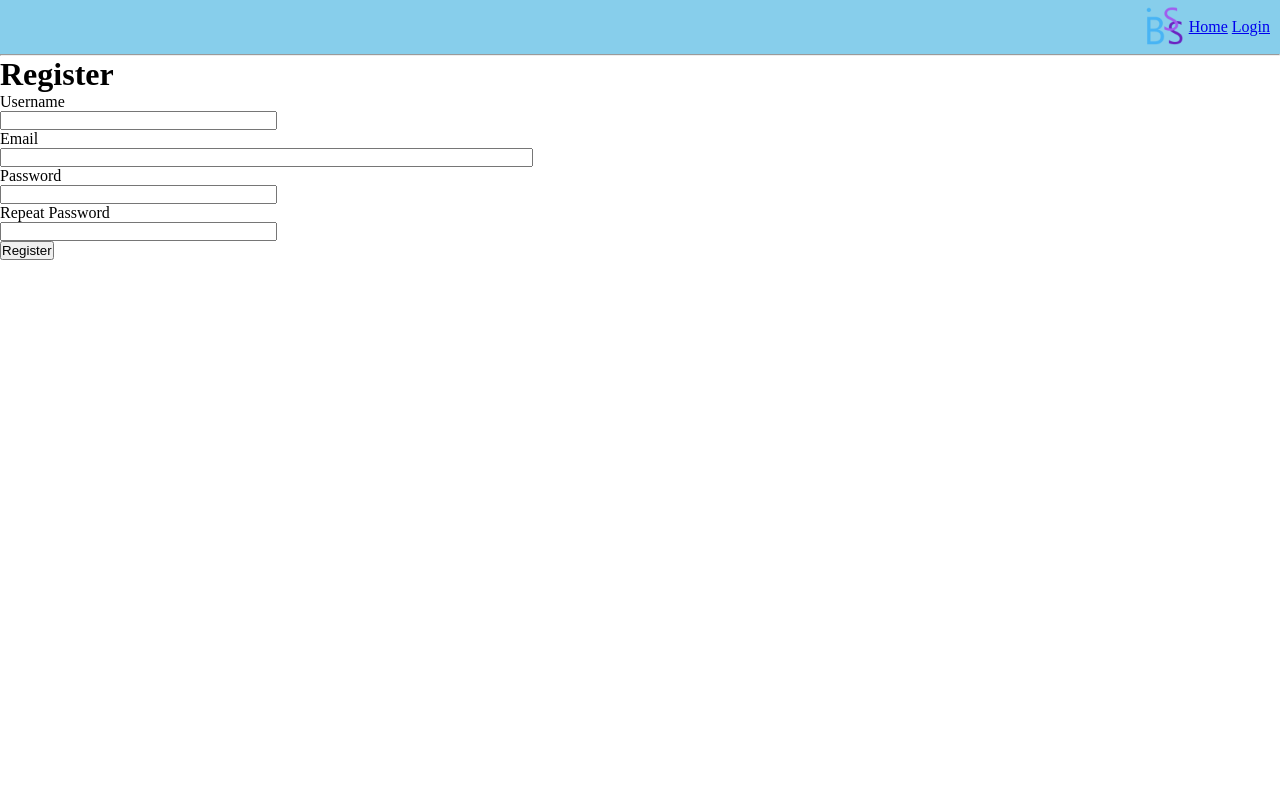
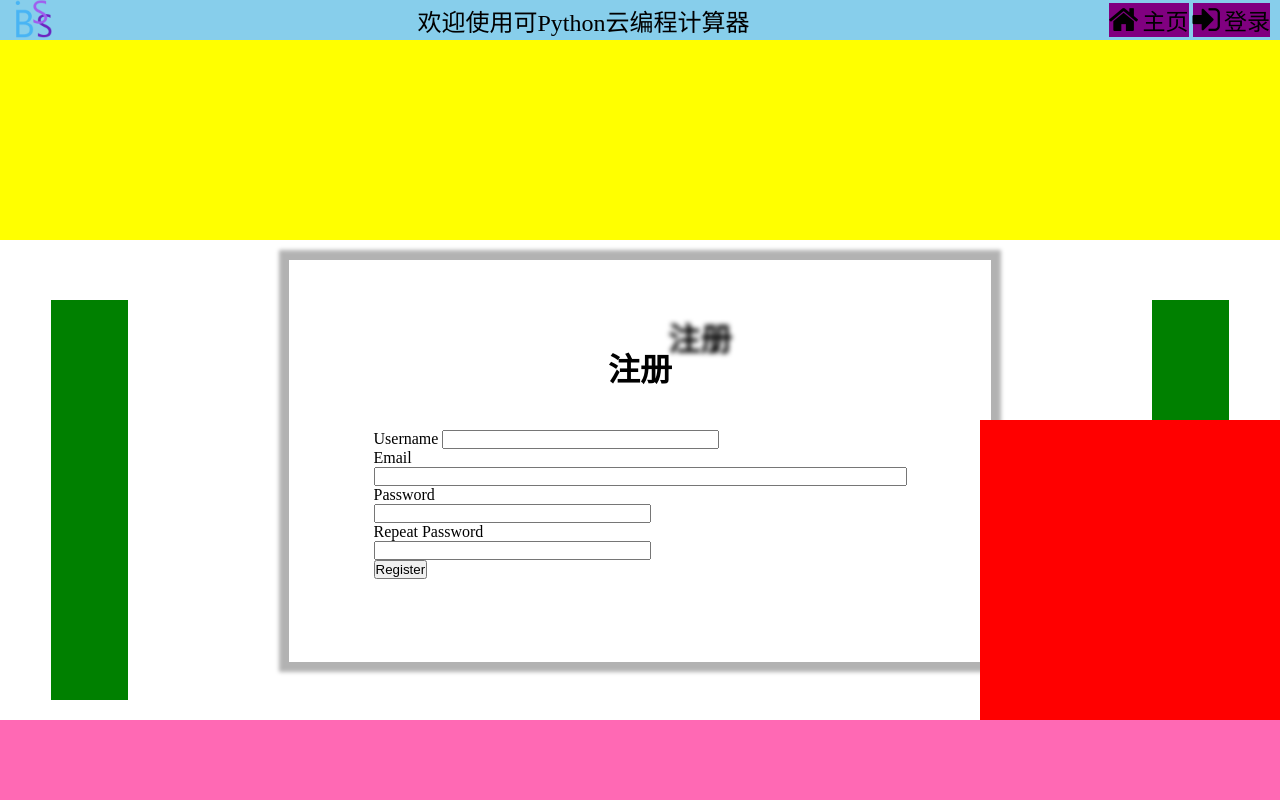
Before and after one commit to kxxt/microblog-myflasklearning, a Flask app: page /register in a window 1280 px wide. Run offline with Flask 2, Linux system fonts and the light colour scheme.

Commit message:
ghuiykfersdvc nbthj

```diff
--- a/app/static/css/base.css
+++ b/app/static/css/base.css
@@ -3,21 +3,91 @@
     width: fit-content;
 }
 
-.nav{
+.nav {
     display: flex;
-    justify-content: flex-end;
     position: sticky;
-    height: 54px;
+    height: 5%;
     background-color: #87ceeb;
     align-items: center;
+    /*flex-start : 头部开始
+      flex-end
+      center
+      space-around 评分剩余空间
+      space-between 两边贴边,再平分剩余空间*/
+    justify-content: space-between;
 }
 
-.navbar{
+.nav h1{
+    font-weight: 400;
+}
+
+.navbar {
     display: inline;
     float: right;
     margin-right: 10px;
 }
 
-.navbar li{
+.navbar li {
     display: inline;
 }
+
+.navbar > li > a > i {
+    vertical-align: middle;
+}
+
+.navbar > li > a > span {
+    vertical-align: middle;
+    font-size: 23px;
+}
+
+.navbar > li {
+    display: inline-block;
+    background-color: purple;
+}
+
+
+.banner {
+    height: 200px;
+    background-color: yellow;
+}
+
+.main {
+    width:  80%;
+    margin: 0 auto;
+}
+
+.side-ad {
+    position: fixed;
+    width: 6%;
+    height: 50%;
+    bottom: 100px;
+    background-color: green;
+}
+
+.bottom-right-ad {
+    position: fixed;
+    bottom: 80px;
+    right: 0;
+    width: 300px;
+    height: 300px;
+    background-color: red;
+}
+
+.bottom-ad {
+    position: fixed;
+    bottom: 0;
+    width: 100%;
+    height: 80px;
+    background-color: hotpink;
+}
+
+.left-ad {
+    right: 50%;
+
+    margin-right: 40%;
+}
+
+.right-ad {
+    left: 50%;
+    margin-left: 40%;
+}
--- /dev/null
+++ b/app/static/css/register.css
@@ -0,0 +1,23 @@
+.register-main {
+    margin-top: 20px;
+    display: flex;
+    justify-content: center;
+    align-items: center;
+    /*background-color: pink;*/
+}
+
+.register-box {
+    display: flex;
+    justify-content: center;
+    flex-direction: column;
+    align-items: center;
+    width: 600px;
+    height: 300px;
+    box-shadow: 0 0 4px 10px rgba(0,0,0,.3);
+    padding: 5%;
+}
+
+.register-box h1 {
+    margin-bottom: 40px;
+    text-shadow: 60px -30px 5px black;
+}
--- a/app/static/css/style.css
+++ b/app/static/css/style.css
@@ -5,6 +5,16 @@
 
 li {
     list-style: none;
+}
+
+a {
+    text-decoration: none;
+    color: black;
+}
+
+a:hover {
+    /*text-decoration: underline;*/
+    color: dodgerblue;
 }
 
 .logo {
@@ -16,5 +26,8 @@ li {
     width: 48px;
     height: 48px;
     vertical-align: middle;
+}
 
+.fa--mid {
+    vertical-align: middle;
 }
--- a/app/templates/base.html
+++ b/app/templates/base.html
@@ -9,29 +9,53 @@
     {% else %}
         <title>Welcome to blog</title>
     {% endif %}
+    {% block head %}
+    {% endblock %}
 </head>
 <body>
 <nav class="nav">
+    <nav>
         <span class="logo"></span>
+    </nav>
+    <h1>
+        欢迎使用可Python云编程计算器
+    </h1>
+    <nav>
         <ul class="navbar">
             <li>
-            <a href="{{ url_for('index') }}">Home</a>
+                <a href="{{ url_for('index') }}">
+                    <i class="fa fa-home fa-2x"></i>
+                    <span>主页</span>
+                </a>
             </li>
             {% if current_user.is_anonymous %}
                 <li>
-                <a href="{{ url_for('login') }}">Login</a>
+                    <a href="{{ url_for('login') }}">
+                        <i class="fa fa-sign-in fa-2x"></i>
+                        <span>登录</span>
+                    </a>
                 </li>
             {% else %}
                 <li>
-                <a href="{{ url_for('user',username=current_user.username) }}">Profile</a>
+                    <a href="{{ url_for('user',username=current_user.username) }}">
+                        <i class="fa fa-user fa-2x"></i>
+                        <span>我的</span>
+                    </a>
                 </li>
                 <li>
-                <a href="{{ url_for('logout') }}">Logout</a>
+                    <a href="{{ url_for('logout') }}">
+                        <i class="fa fa-sign-out fa-2x"></i>
+                        <span>登出</span>
+                    </a>
                 </li>
             {% endif %}
         </ul>
     </nav>
-<hr>
+</nav>
+<div class="banner">
+
+</div>
+<div class="main">
     {% with messages = get_flashed_messages() %}
         {% if messages %}
             <ul>
@@ -42,5 +66,11 @@
         {% endif %}
     {% endwith %}
     {% block content %}{% endblock %}
+</div>
+
+<div class="side-ad left-ad"></div>
+<div class="side-ad right-ad"></div>
+<div class="bottom-right-ad"></div>
+<div class="bottom-ad"></div>
 </body>
 </html>
--- a/app/templates/register.html
+++ b/app/templates/register.html
@@ -1,37 +1,45 @@
 {% extends "base.html" %}
-
+{% block head %}
+    <link rel="stylesheet" href="{{ url_for('static',filename='css/register.css') }}">
+{% endblock %}
 {% block content %}
-    <h1>Register</h1>
+    <div class="register-main">
+        <div class="register-box">
+            <h1>注册</h1>
             <form action="" method="post">
-        {{form.hidden_tag()}}
+                {{ form.hidden_tag() }}
+                <div>
+                    {{ form.username.label }}
+                    {{ form.username(size=32) }}<br>
+                    {% for error in form.username.errors %}
+                        <span style="color:red;">[{{ error }}]</span>
+                    {% endfor %}
+                </div>
                 <p>
-            {{form.username.label}}<br>
-            {{form.username(size=32)}}<br>
-            {% for error in form.username.errors %}
-            <span style="color:red;">[{{error}}]</span>
+                    {{ form.email.label }}<br>
+                    {{ form.email(size=64) }}<br>
+                    {% for error in form.email.errors %}
+                        <span style="color:red;">[{{ error }}]</span>
                     {% endfor %}
                 </p>
                 <p>
-            {{form.email.label}}<br>
-            {{form.email(size=64)}}<br>
-            {% for error in form.email.errors %}
-            <span style="color:red;">[{{error}}]</span>
+                    {{ form.password.label }}<br>
+                    {{ form.password(size=32) }}<br>
+                    {% for error in form.password.errors %}
+                        <span style="color:red;">[{{ error }}]</span>
                     {% endfor %}
                 </p>
                 <p>
-            {{form.password.label}}<br>
-            {{form.password(size=32)}}<br>
-            {% for error in form.password.errors %}
-            <span style="color:red;">[{{error}}]</span>
-            {% endfor %}
-        </p>
-        <p>
-            {{form.password2.label}}<br>
-            {{form.password2(size=32)}}<br>
+                    {{ form.password2.label }}<br>
+                    {{ form.password2(size=32) }}<br>
                     {% for error in form.password2.errors %}
-            <span style="color:red;">[{{error}}]</span>
+                        <span style="color:red;">[{{ error }}]</span>
                     {% endfor %}
                 </p>
                 <p>{{ form.submit() }}</p>
             </form>
+        </div>
+
+    </div>
+
 {% endblock %}
```
Also changed, not shown: app/routes.py (+23 -17 lines), app/templates/login.html (+6 -6 lines), app.db, 2 other files. Lines whose indentation alone changed are shown as unchanged.
